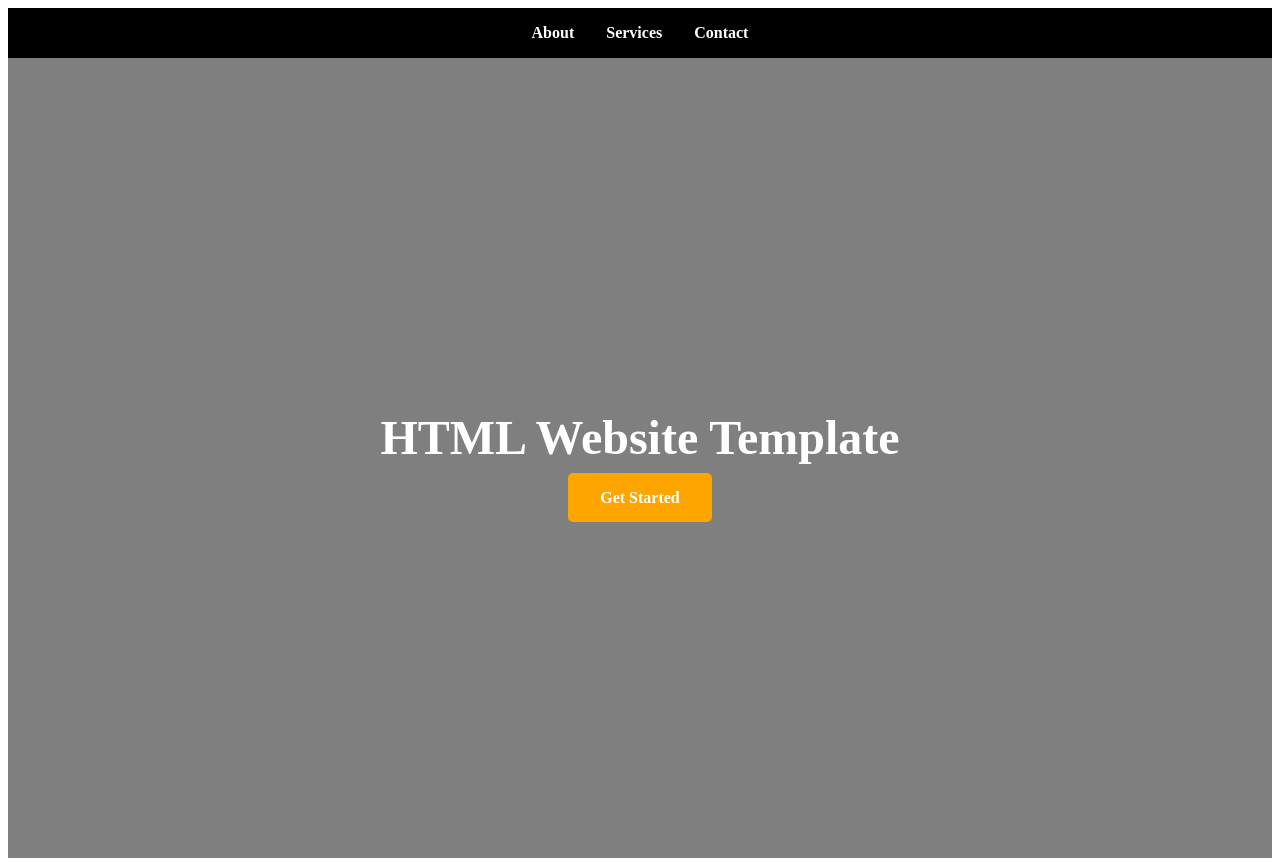
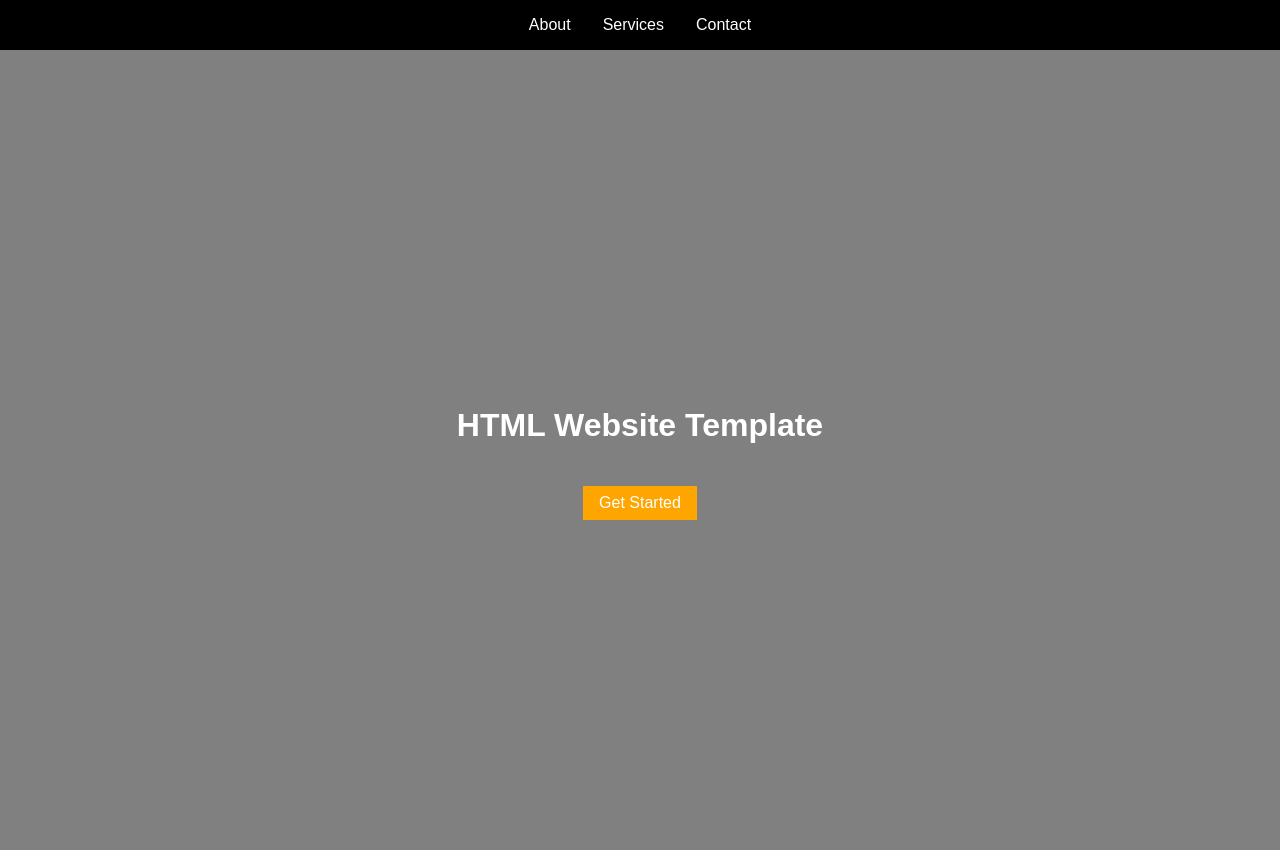
Before and after one commit to AyushBhandari03/AyushBhandari03.github.io, a plain HTML site: page Index.html in a window 1280 px wide. Drawn offline with Linux system fonts and the light colour scheme.

Commit message:
Update Index.html

```diff
--- a/Index.html
+++ b/Index.html
@@ -5,77 +5,50 @@
     <meta name="viewport" content="width=device-width, initial-scale=1.0">
     <title>HTML Website Template</title>
     <style>
-        <body>{
+        body {
             margin: 0;
             font-family: Arial, sans-serif;
         }
-
         header {
             background-color: black;
-            padding: 1em 0;
+            color: white;
+            padding: 1em;
+            text-align: center;
         }
-
         nav ul {
-            display: flex;
-            justify-content: center;
             list-style: none;
             padding: 0;
             margin: 0;
+            display: flex;
+            justify-content: center;
         }
-
         nav ul li {
             margin: 0 1em;
         }
-
         nav ul li a {
             color: white;
             text-decoration: none;
-            font-weight: bold;
         }
-
         .hero {
-            background: url('path/to/your/image.jpg') no-repeat center center/cover;
+            background-color: gray;
+            color: white;
             height: 100vh;
             display: flex;
+            flex-direction: column;
             justify-content: center;
             align-items: center;
             text-align: center;
-            color: white;
-            position: relative;
         }
-
-        .hero::before {
-            content: '';
-            position: absolute;
-            top: 0;
-            right: 0;
-            bottom: 0;
-            left: 0;
-            background-color: rgba(0, 0, 0, 0.5);
+        .hero h1 {
+            font-size: 2em;
         }
-
-        .hero-content {
-            position: relative;
-            z-index: 1;
-        }
-
-        .hero h1 {
-            font-size: 3em;
-            margin: 0 0 0.5em 0;
-        }
-
         .cta-button {
             background-color: orange;
             color: white;
-            padding: 1em 2em;
+            padding: 0.5em 1em;
             text-decoration: none;
-            font-weight: bold;
-            border-radius: 5px;
-            transition: background-color 0.3s ease;
-        }
-
-        .cta-button:hover {
-            background-color: darkorange;
+            margin-top: 1em;
+            display: inline-block;
         }
     </style>
 </head>
@@ -90,10 +63,8 @@
         </nav>
     </header>
     <section class="hero">
-        <div class="hero-content">
-            <h1>HTML Website Template</h1>
-            <a href="#get-started" class="cta-button">Get Started</a>
-        </div>
+        <h1>HTML Website Template</h1>
+        <a href="#get-started" class="cta-button">Get Started</a>
     </section>
 </body>
 </html>
```
